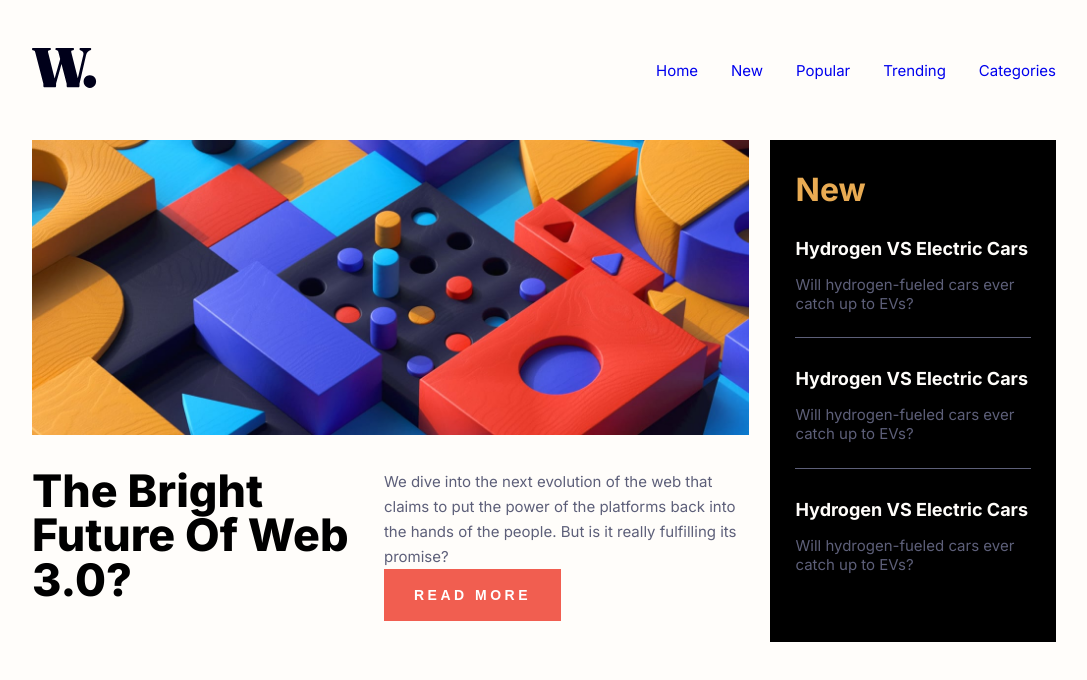
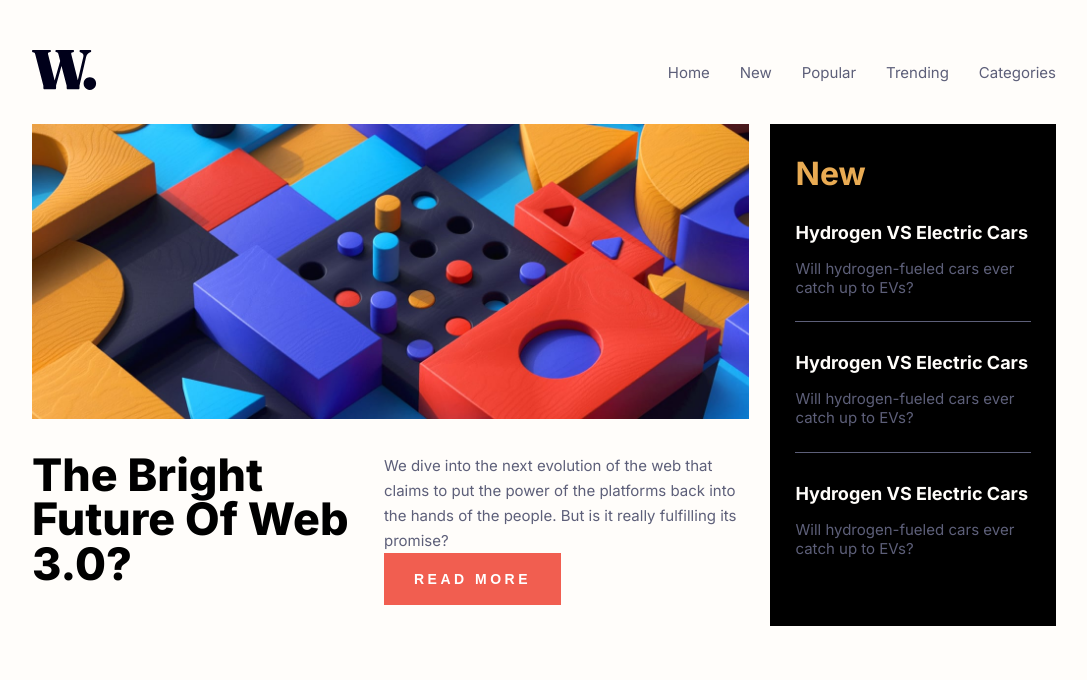
Before and after one commit to Dina2703/news-homepage-template, a plain HTML site: page index.html in a window 1280 px wide. Shown: the whole page, without its empty margins (96-1183 px from the left). Drawn offline with Linux system fonts and the light colour scheme.

Commit message:
Navbar re-styled

```diff
--- a/index.html
+++ b/index.html
@@ -17,9 +17,8 @@
   </head>
   <body>
     <div class="app">
-      <header>
+      <nav>
         <div class="logo"><img src="assets/images/logo.svg" alt="" /></div>
-        <nav>
         <ul class="nav__items">
           <!-- <img
             src="./assets//images/icon-menu-close.svg"
@@ -41,7 +40,6 @@
           aria-hidden="true"
         /> -->
       </nav>
-      </header>
 
       <main>
         <div class="container">
--- a/style.css
+++ b/style.css
@@ -14,32 +14,36 @@ body {
 .app {
   max-width: 80%;
   margin: auto;
+  padding: 20px 0;
 }
 
-header {
+nav {
   display: flex;
-  flex-direction: row;
-  justify-content: space-between;
   align-items: center;
-  height: 140px;
-  margin: auto;
+  padding: 30px 0;
+}
+
+nav .logo {
+  flex: 1;
 }
 
 .nav__items {
   display: flex;
-  width: 400px;
-  flex-direction: row;
-  justify-content: space-between;
-  list-style-type: none;
 }
 
-li {
+.nav__items li {
+  list-style: none;
+  margin-left: 30px;
+}
+
+li > a {
+  text-decoration: none;
   color: hsl(236, 13%, 42%);
   font-size: 15px;
 }
 
-li > a {
-  text-decoration: none;
+li > a:hover {
+  color: hsl(5, 85%, 63%);
 }
 
 .container {
```
Lines whose indentation alone changed are shown as unchanged.
